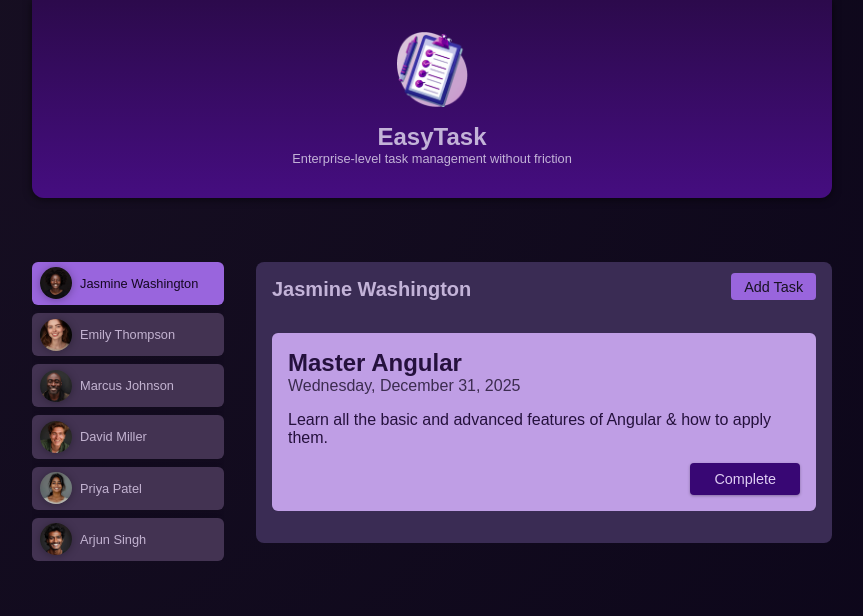
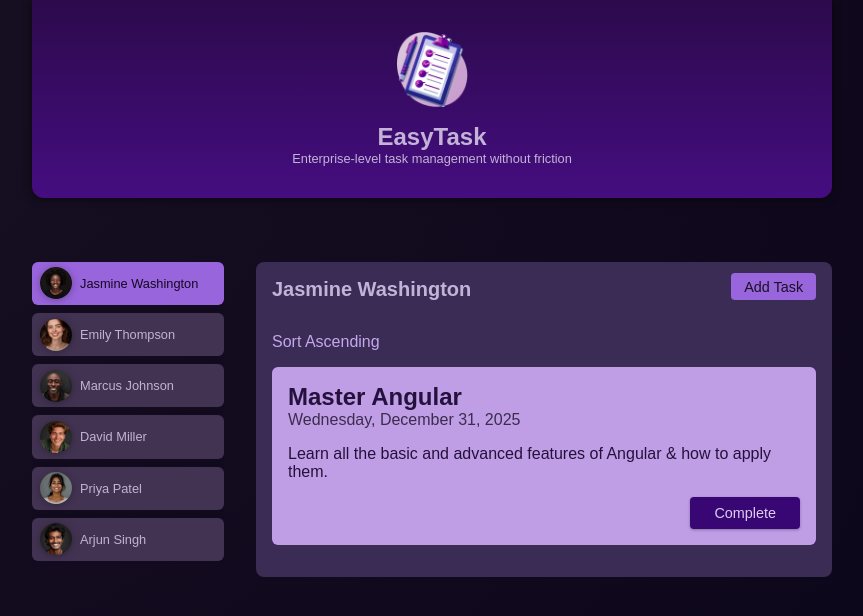
Before and after one commit to DMGsilverfish/angular-routing, an Angular app: page /users/u1/tasks in a window 1280 px wide. Shown: the top 616 px of the page, without its empty margins (208-1071 px from the left). Built offline with nearby package versions, Linux system fonts and the light colour scheme.

Commit message:
Query parameters, v286

```diff
--- a/src/app/tasks/tasks.component.css
+++ b/src/app/tasks/tasks.component.css
@@ -1,3 +1,13 @@
+a {
+  text-decoration: none;
+  color: #c6a7ed;
+}
+
+a:hover,
+a:active {
+  color: #9b79c6;
+}
+
 ul {
   list-style: none;
   margin: 1rem 0;
--- a/src/app/tasks/tasks.component.html
+++ b/src/app/tasks/tasks.component.html
@@ -1,3 +1,8 @@
+<p>
+  <a routerLink="./" [queryParams]="{order: order() === 'asc' ? 'desc' : 'asc'}">
+    Sort {{ order() === 'asc' ? 'Descending' : 'Ascending' }}
+  </a>
+</p>
 
 <ul>
   @for (task of userTasks(); track task.id) {
--- a/src/app/tasks/tasks.component.ts
+++ b/src/app/tasks/tasks.component.ts
@@ -1,20 +1,41 @@
-import { Component, computed, inject, input } from '@angular/core';
+import { Component, computed, DestroyRef, inject, input, OnInit, signal } from '@angular/core';
 
 import { TaskComponent } from './task/task.component';
 import { Task } from './task/task.model';
 import { TasksService } from './tasks.service';
+import { ActivatedRoute, RouterLink } from "@angular/router";
 
 @Component({
   selector: 'app-tasks',
   standalone: true,
   templateUrl: './tasks.component.html',
   styleUrl: './tasks.component.css',
-  imports: [TaskComponent],
+  imports: [TaskComponent, RouterLink],
 })
-export class TasksComponent {
+export class TasksComponent implements OnInit{
   userId = input.required<string>();
+  //order = input<'asc' | 'desc'>();
+  order = signal<'asc' | 'desc'>('desc') ;
   private tasksService = inject(TasksService);
   userTasks = computed(() =>
     this.tasksService.allTasks().filter((task) => task.userId === this.userId())
+    .sort((a,b) => {
+      if (this.order() === 'desc') {
+        return a.id > b.id ? -1 : 1
+      } else {
+        return a.id > b.id ? 1 : -1
+      }
+    })
   );
+
+  private activatedRoute = inject(ActivatedRoute);
+  private destroyRef = inject(DestroyRef);
+
+  ngOnInit(): void {
+     const subscription = this.activatedRoute.queryParams.subscribe({
+      next: params => (this.order.set(params['order'])),
+     });
+
+     this.destroyRef.onDestroy(() => subscription.unsubscribe());
+  }
 }
--- a/src/app/users/user-tasks/user-tasks.component.ts
+++ b/src/app/users/user-tasks/user-tasks.component.ts
@@ -20,7 +20,7 @@ export class UserTasksComponent implements OnInit {
   userName = '';
 
   ngOnInit(): void {
-      console.log(this.activatedRoute);
+      console.log(this.activatedRoute.snapshot);
       const subscription = this.activatedRoute.paramMap.subscribe({
         next: paramMap =>
           { this.userName =  this.usersService.users.find(u => u.id === paramMap.get('userId'))?.name || '' }
```
